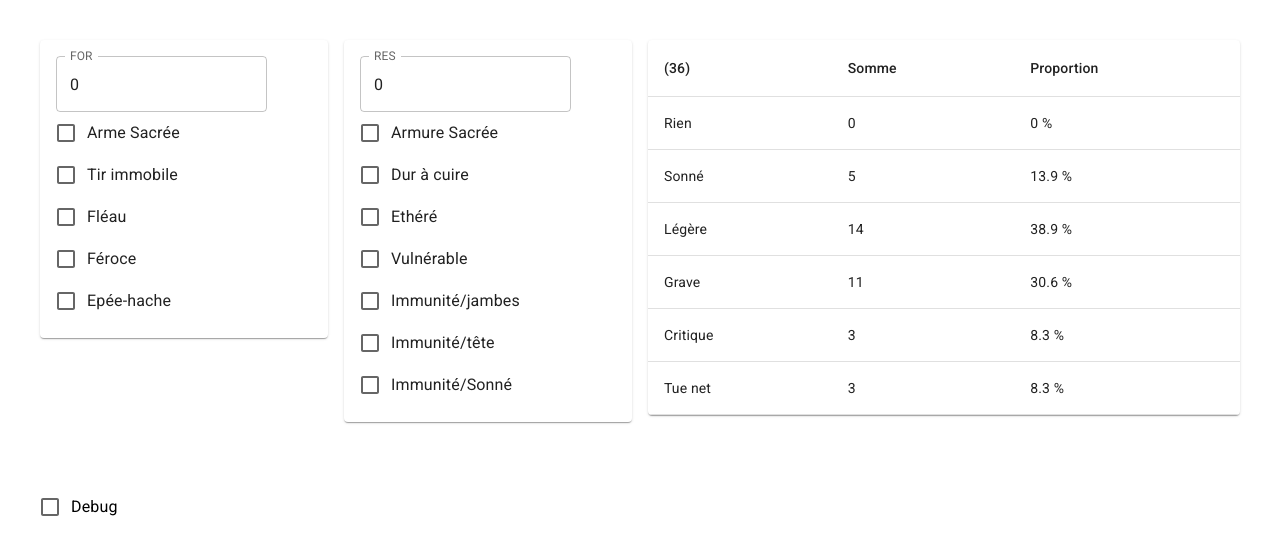
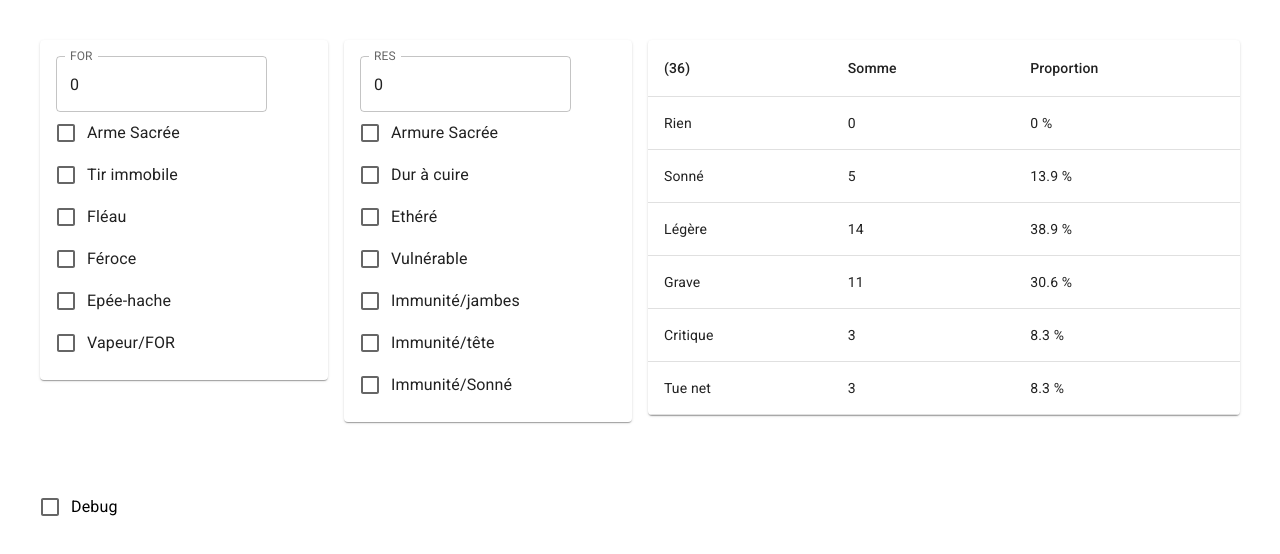
Before and after one commit to SebDelile/cdrf-wounds, a Next.js app: page / in a window 1280 px wide. Shown: the top 554 px of the page. Built offline with nearby package versions, Linux system fonts and the light colour scheme.

Commit message:
implement vapeurFOR with 1dice only

```diff
--- a/src/pages/index.tsx
+++ b/src/pages/index.tsx
@@ -19,6 +19,7 @@ export default function Home() {
     fleau: false,
     feroce: false,
     epeeHache: false,
+    vapeurFOR: false,
     //
     RES: 0,
     armureSacree: false,
@@ -91,6 +92,12 @@ export default function Home() {
                   value: inputs.epeeHache,
                   name: 'epeeHache',
                   label: 'Epée-hache',
+                },
+                {
+                  type: TYPE_CHECKBOX,
+                  value: inputs.vapeurFOR,
+                  name: 'vapeurFOR',
+                  label: 'Vapeur/FOR',
                 },
               ]}
               setInputs={setInputs}
--- a/src/types/inputsType.ts
+++ b/src/types/inputsType.ts
@@ -5,6 +5,7 @@ export type inputsType = {
   fleau: boolean;
   feroce: boolean;
   epeeHache: boolean;
+  vapeurFOR: boolean;
   //
   RES: number;
   armureSacree: boolean;
--- a/src/utils/computeResults.ts
+++ b/src/utils/computeResults.ts
@@ -14,10 +14,20 @@ export const computeResults = (
   const debug: string[] = [];
   const results = [...initialResults] as outputsType;
   const woundTable = setupWoundTable(inputs);
-  const { FOR, RES, armeSacree, armureSacree, tirImmobile, fleau, durACuire } =
-    inputs;
+  const {
+    FOR,
+    RES,
+    armeSacree,
+    armureSacree,
+    tirImmobile,
+    fleau,
+    durACuire,
+    vapeurFOR,
+  } = inputs;
+
+  (vapeurFOR ? dice : [0]).forEach((vapeurBonus) => {
     const getIntensity = (dice: diceType) => {
-    const rawIntensity = Math.floor((FOR + dice - RES) / 2);
+      const rawIntensity = Math.floor((FOR + dice + vapeurBonus - RES) / 2);
       const intensityWithLineShift =
         rawIntensity + Number(tirImmobile) + Number(fleau) - Number(durACuire);
       return Math.min(
@@ -46,6 +56,7 @@ export const computeResults = (
           debug.push(`${d2}-${d1} : ${woundResultsLabels[result]}`);
         });
     });
+  });
   if (isDebug) {
     console.log(debug.sort());
   }
```
Lines whose indentation alone changed are shown as unchanged.
